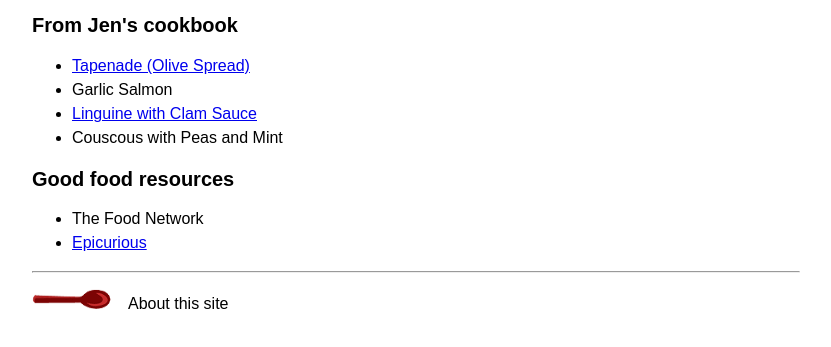
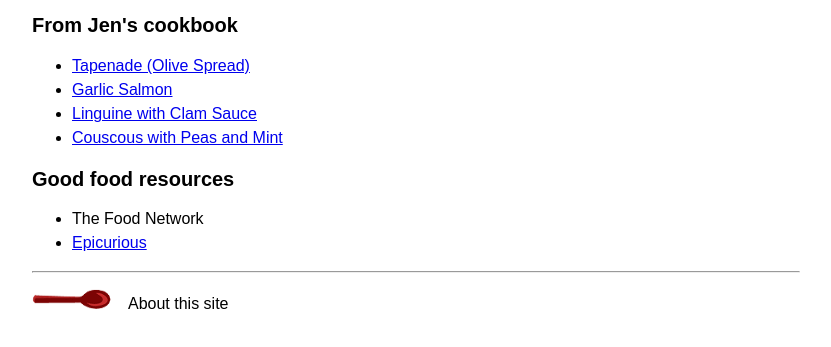
Before and after one commit to GhostcatPNG/webdev101, a plain HTML site: page jenskitchen/index.html in a window 1280 px wide. Shown: the part 375-722 px from the top of the page, without its empty margins (224-1055 px from the left). Drawn offline with Linux system fonts and the light colour scheme.

Commit message:
fixed links again

```diff
--- a/jenskitchen/index.html
+++ b/jenskitchen/index.html
@@ -34,9 +34,9 @@
         <h2>From Jen's cookbook</h2>
         <ul>
             <li><a href="recipes/tapenade.html">Tapenade (Olive Spread)</a></li>
-            <li>Garlic Salmon</li>
+            <li><a href="recipes/salmon.html">Garlic Salmon</a></li>
             <li><a href="recipes/pasta/linguine.html">Linguine with Clam Sauce</a></li>
-            <li>Couscous with Peas and Mint</li>
+            <li><a href="recipes/pasta/couscous.html">Couscous with Peas and Mint</a></li>
         </ul>
 
         <h2>Good food resources</h2>
```
Also changed, not shown: jenskitchen/recipes/pasta/couscous.html (+1 -1 lines), jenskitchen/recipes/salmon.html (+1 -1 lines).
